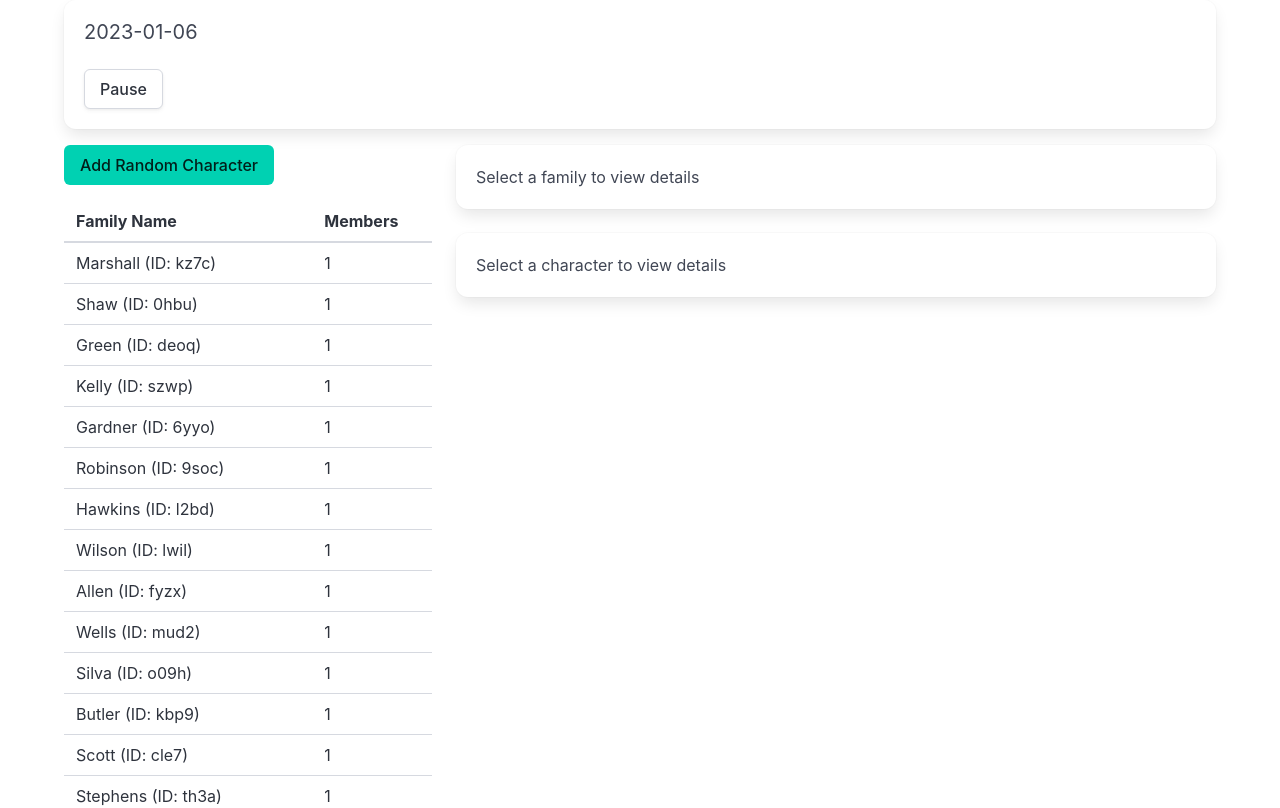
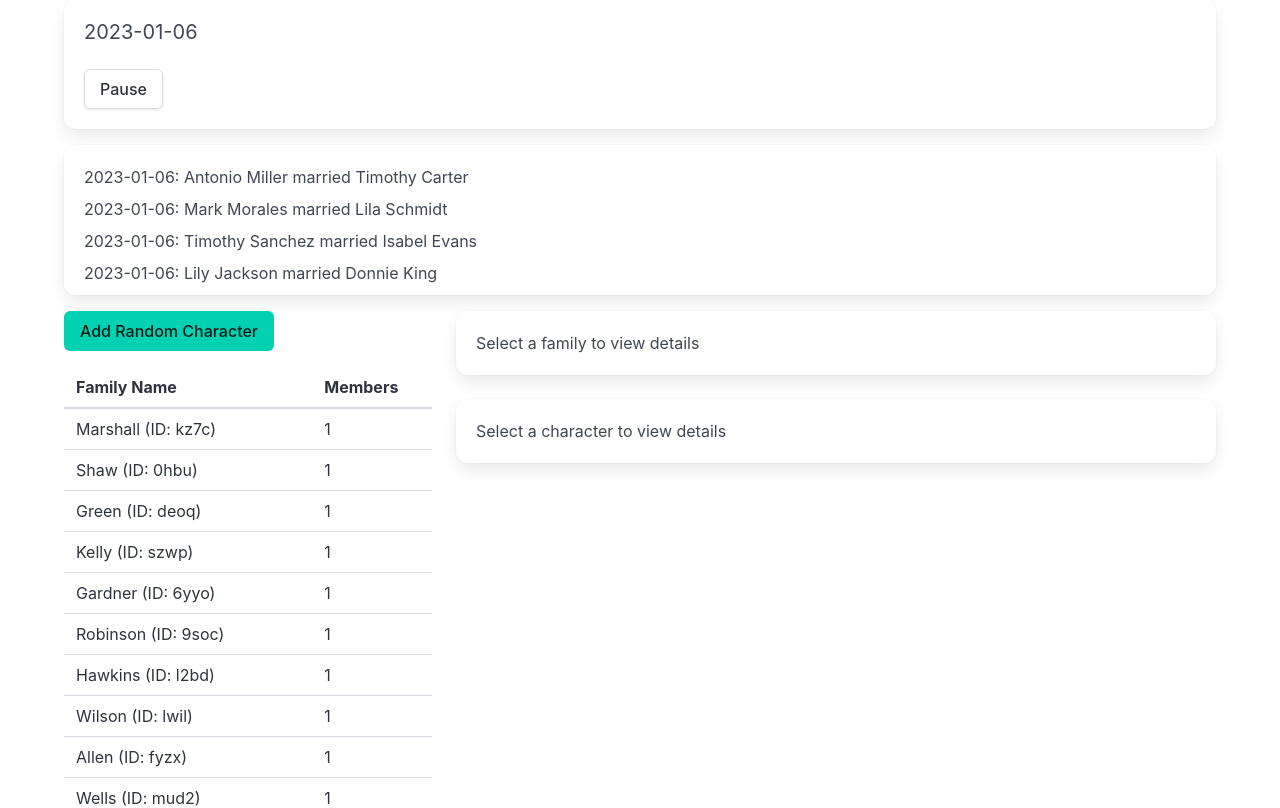
Before and after one commit to c1921/2024-09-12, a Vue app: page / in a window 1280 px wide. Shown: the top 808 px of the page. Built offline with nearby package versions, Linux system fonts and the light colour scheme.

Commit message:
增加日志组件

```diff
--- a/src/App.vue
+++ b/src/App.vue
@@ -1,6 +1,7 @@
 <template>
   <div class="container">
     <GameTime class="mb-4" />
+    <GameLog class="mb-4" />
     <div class="columns">
       <div class="column is-one-third">
         <FamilyList
@@ -27,6 +28,7 @@
 <script lang="ts">
 import { defineComponent, ref } from 'vue'
 import GameTime from './components/GameTime.vue'
+import GameLog from './components/GameLog.vue'
 import FamilyList from './components/FamilyList.vue'
 import FamilyDetails from './components/FamilyDetails.vue'
 import CharacterDetails from './components/CharacterDetails.vue'
@@ -38,6 +40,7 @@ export default defineComponent({
   name: 'App',
   components: {
     GameTime,
+    GameLog,
     FamilyList,
     FamilyDetails,
     CharacterDetails
--- /dev/null
+++ b/src/components/GameLog.vue
@@ -0,0 +1,22 @@
+<template>
+  <div class="box" style="height: 150px; overflow-y: auto;">
+    <p v-for="(log, index) in logs" :key="index" class="mb-2">
+      {{ log }}
+    </p>
+  </div>
+</template>
+
+<script lang="ts">
+import { defineComponent } from 'vue'
+import { useGameStore } from '../stores/gameStore'
+
+export default defineComponent({
+  name: 'GameLog',
+  setup() {
+    const gameStore = useGameStore()
+    return {
+      logs: gameStore.logs
+    }
+  }
+})
+</script>
--- a/src/stores/gameStore.ts
+++ b/src/stores/gameStore.ts
@@ -13,6 +13,15 @@ export const useGameStore = defineStore('game', () => {
     const isPaused = ref(false)
     const unmarriedCharacters = ref<CharacterImpl[]>([]);
 
+    const logs = ref<string[]>([])
+
+    function addLog(message: string) {
+        logs.value.unshift(`${formattedDate.value}: ${message}`)
+        if (logs.value.length > 100) {
+            logs.value.pop()
+        }
+    }
+
     function addCharacter() {
         const newCharacter = CharacterUtils.createRandom()
         characters.value.push(newCharacter)
@@ -20,6 +29,8 @@ export const useGameStore = defineStore('game', () => {
         const newFamily = new Family(newCharacter)
         families.value.push(newFamily)
         newCharacter.family = newFamily
+
+        addLog(`New character ${newCharacter.firstName} ${newCharacter.lastName} added`)
     }
 
     function removeEmptyFamilies() {
@@ -36,6 +47,7 @@ export const useGameStore = defineStore('game', () => {
 
             if (Math.random() < CONFIG.MARRIAGE_PROBABILITY) {
                 MarriageService.marry(char1, char2);
+                addLog(`${char1.firstName} ${char1.lastName} married ${char2.firstName} ${char2.lastName}`)
             }
         }
     }
@@ -58,6 +70,7 @@ export const useGameStore = defineStore('game', () => {
         characters.value.forEach((character: CharacterImpl) => {
             if (character.birthday === currentDateString) {
                 character.incrementAge()
+                addLog(`${character.firstName} ${character.lastName} celebrated their ${character.age}th birthday`)
             }
         })
     }
@@ -102,6 +115,8 @@ export const useGameStore = defineStore('game', () => {
         checkMarriages,
         togglePause,
         removeFamily,
-        removeFromUnmarried
+        removeFromUnmarried,
+        logs,
+        addLog
     }
 })
```
